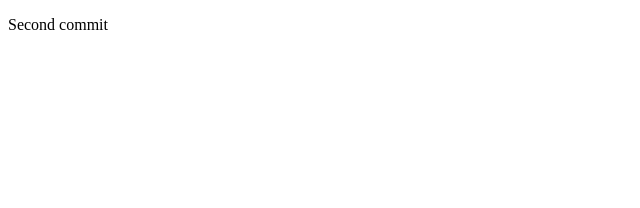
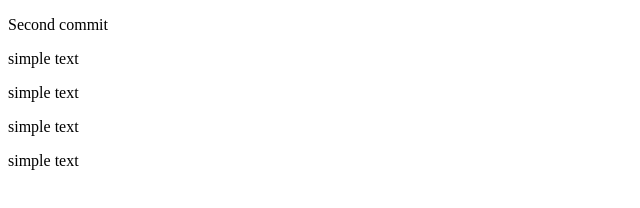
Before and after one commit to OmegaGT7/Praktika-1, a plain HTML site: page index.html in a window 1280 px wide. Shown: the whole page, without its empty margins (0-640 px from the left). Drawn offline with Linux system fonts and the light colour scheme.

Commit message:
Third commit

```diff
--- a/index.html
+++ b/index.html
@@ -4,5 +4,9 @@
 </head>
 <body>
 	<p>Second commit</p>
+	<p>simple text</p>
+	<p>simple text</p>
+	<p>simple text</p>
+	<p>simple text</p>
 </body>
 </html>
```
